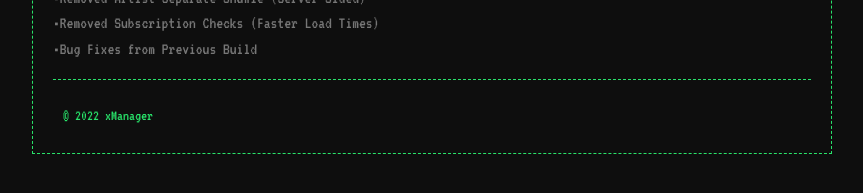
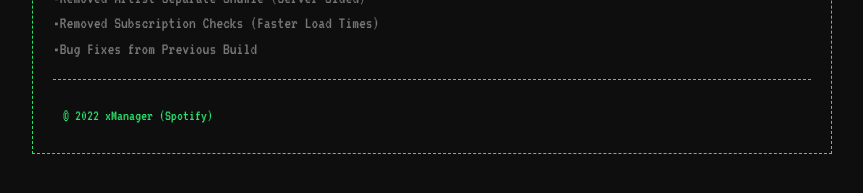
Before and after one commit to xManager-v2/xManager-Spotify-Core, a Jekyll site: the page built from changelog.md, in a window 1280 px wide. Shown: the part 611-804 px from the top of the page, without its empty margins (208-1071 px from the left). Built offline with Jekyll 4.4.1, drawn with Linux system fonts in a browser that asks for light colours.

Commit message:
Update _config.yml

```diff
--- a/_config.yml
+++ b/_config.yml
@@ -1,6 +1,6 @@
 ### your site title here
 
-title: xManager
+title: xManager (Spotify)
 
 permalink: /:title
 
```
